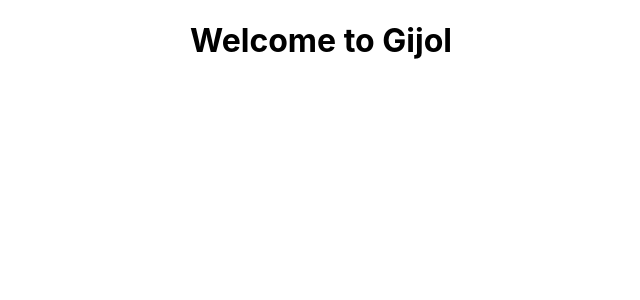
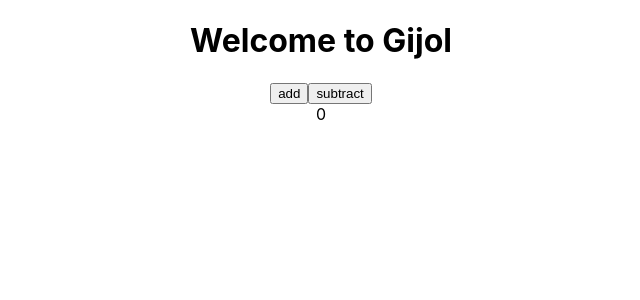
Before and after one commit to Gijol/gijol-frontend, a React (Create React App) app: page / in a window 1280 px wide. Shown: the top 300 px of the page, without its empty margins (319-959 px from the left). Built offline with nearby package versions, Linux system fonts and the light colour scheme.

Commit message:
FEAT : 테스트 컴포넌트 생성

```diff
--- a/src/App.tsx
+++ b/src/App.tsx
@@ -1,11 +1,11 @@
 import React from 'react';
-import logo from './logo.svg';
 import './App.css';
+import ExamplePage from 'pages/examplePage';
 
 function App() {
   return (
     <div className="App">
-      <h1>Welcome to Gijol</h1>
+      <ExamplePage />
     </div>
   );
 }
--- /dev/null
+++ b/src/components/example.tsx
@@ -0,0 +1,33 @@
+import { useState } from 'react';
+// import React from 'react';
+
+const Example = function Example(): JSX.Element {
+  // var pressNumber: number;
+
+  const [pressNumber, pressNumberState] = useState(0);
+
+  const add = () => {
+    const tempNum = pressNumber + 1;
+    pressNumberState(tempNum);
+  };
+  const subtract = () => {
+    const tempNum = pressNumber - 1;
+    pressNumberState(tempNum);
+  };
+
+  return (
+    <>
+      <h1>Welcome to Gijol</h1>
+      <button type="button" onClick={add}>
+        add
+      </button>
+      <button type="button" onClick={subtract}>
+        subtract
+      </button>
+      <br />
+      <span>{pressNumber}</span>
+    </>
+  );
+};
+
+export default Example;
--- /dev/null
+++ b/src/pages/examplePage.tsx
@@ -0,0 +1,7 @@
+import Example from 'components/example';
+
+const ExamplePage = function ExamplePage(): JSX.Element {
+  return <Example />;
+};
+
+export default ExamplePage;
```
